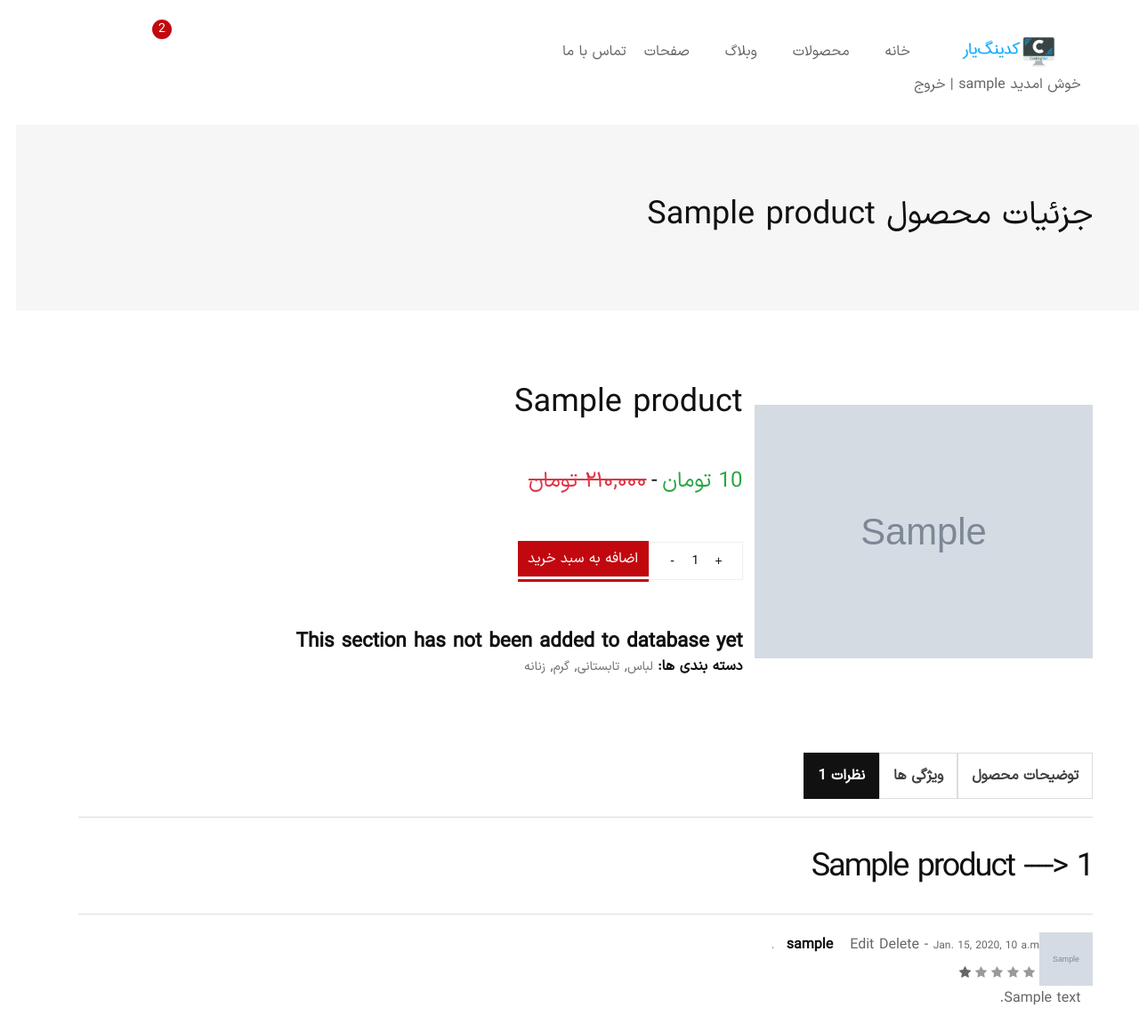
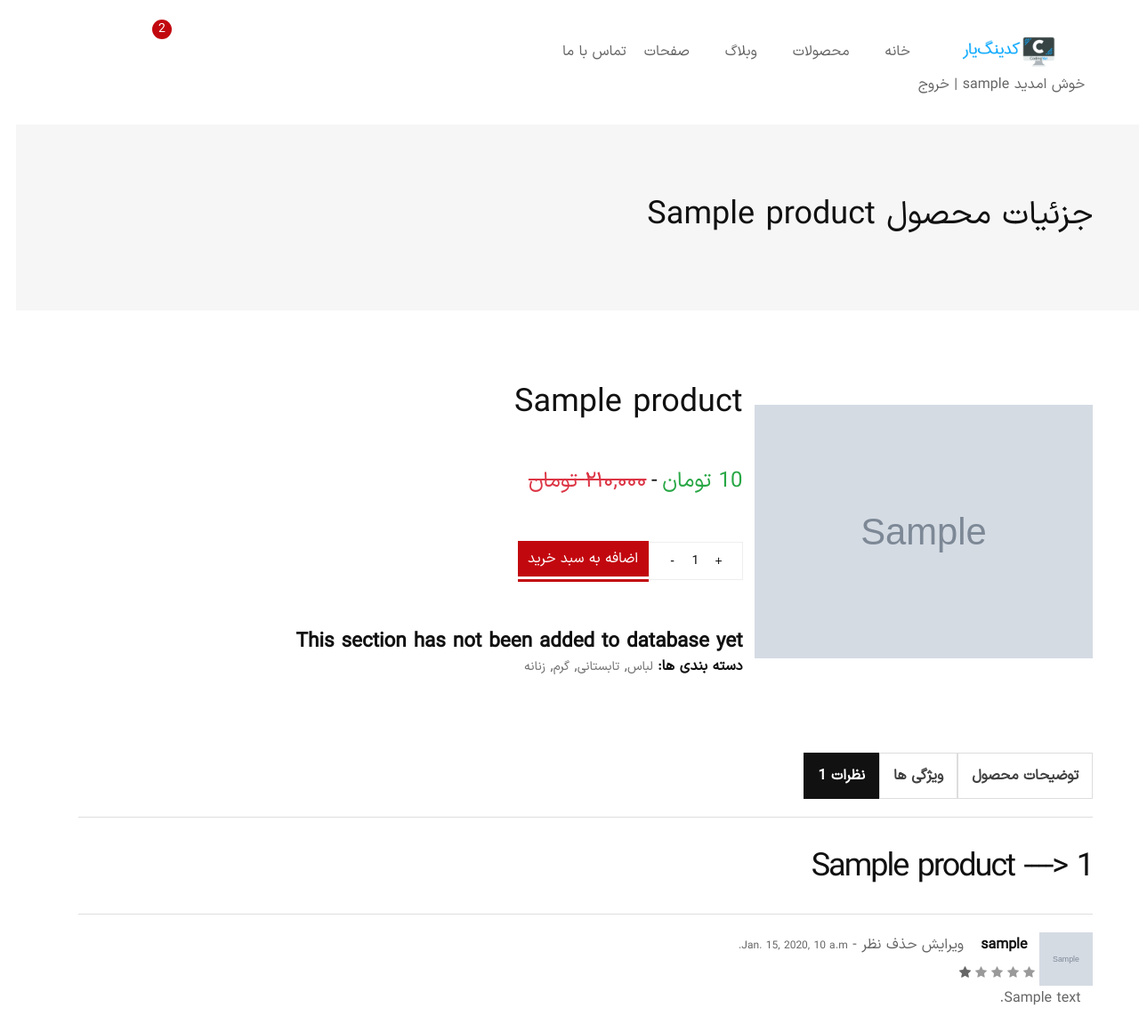
Before and after one commit to shahdin-sh/Django_Ecommerce_Website, a Django app: page /products/1 in a window 1280 px wide, after a click that opens the changed part. Shown: the top 1160 px of the page at 89% size. Run offline with Django 4.2, Linux system fonts and the light colour scheme; a user stored in the database is signed in; tables that the repository leaves empty hold one stand-in row (values such as "Sample post"); grey boxes marked "Sample" are stand-in pictures; some libraries are stand-ins or nearby versions; some web fonts are replaced.

Commit message:
restrict users to accessing another user comments via url and template

```diff
--- a/product/templates/product/edit_product_comments.html
+++ b/product/templates/product/edit_product_comments.html
@@ -9,9 +9,4 @@
             <button type="submit" value="yes" onclick="this.disabled=true;this.form.submit();" class="mt-3">ارسال مجدد</button>
         </form>
     </div>
-    <style>
-     .container{
-         text-align: center;
-     }
-    </style>
 {% endblock content %}
--- a/product/templates/product/product_detail_view.html
+++ b/product/templates/product/product_detail_view.html
@@ -114,10 +114,12 @@
                                                                     <div>
                                                                         <div class="review__meta">
                                                                             <strong class="review__author px-4">{{ comment.user.username }}</strong>
-                                                                            <span>
-                                                                                <a href="{% url 'edit_user_comments' product_detail.id comment.id %}">Edit</a>
-                                                                                 <a href="{% url 'delete_user_comments' product_detail.id comment.id %}">Delete</a>
-                                                                            </span>
+                                                                            {% if comment in user.comments.all %}
+                                                                                <span>
+                                                                                    <a href="{% url 'edit_user_comments' product_detail.id comment.id %}">ویرایش</a>
+                                                                                     <a href="{% url 'delete_user_comments' product_detail.id comment.id %}">حذف نظر</a>
+                                                                                </span>
+                                                                            {% endif %}
                                                                             <span class="review__dash">-</span>
                                                                             <span class="review__published-date">{{ comment.datetime_created }}</span>
                                                                         </div>
--- a/product/views.py
+++ b/product/views.py
@@ -57,7 +57,7 @@ def product_detail_view(request, pk):
     dic = {
         'product_detail': product_detail,
         'comment_form': comment_form,
-        'comments': comments
+        'comments': comments,
     }
     return render(request, 'product/product_detail_view.html', dic)
 
--- a/templates/_base.html
+++ b/templates/_base.html
@@ -157,7 +157,7 @@
                             </ul>
                         </div>
                     </div>
-                     <div class="mt-3 mr-4">
+                     <div class="mt-3 mr-3">
                          {% if user.is_authenticated %}
                             <span>خوش امدید {{ user.username }} | <a href="{% url 'account_logout' %}">خروج</a> </span>
                          {% else %}
--- a/templates/account/login.html
+++ b/templates/account/login.html
@@ -10,6 +10,6 @@
     <form method="post">
         {% csrf_token %}
         {{ form| crispy }}
-         <button class="mt-3" type="submit" onclick="this.disabled=true;this.form.submit();">دخول</button>
+         <button class="mt-3" type="submit" onclick="this.disabled=true;this.form.submit();">ورود</button>
     </form>
 {% endblock content %}
```
